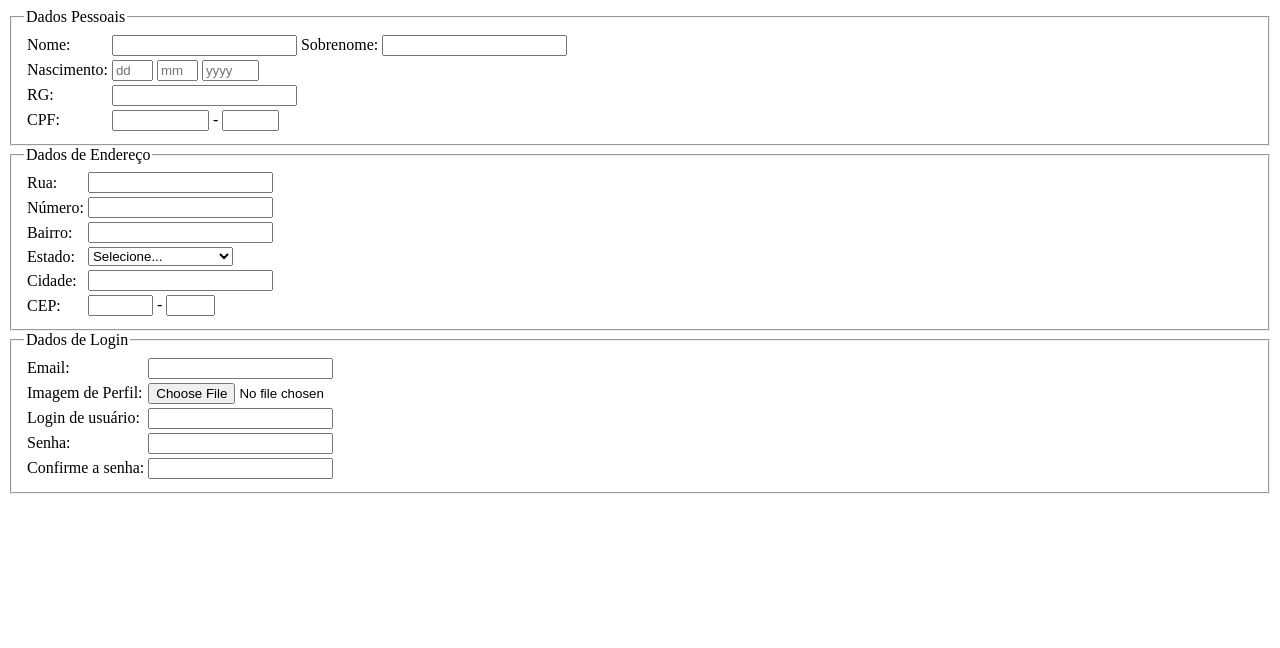
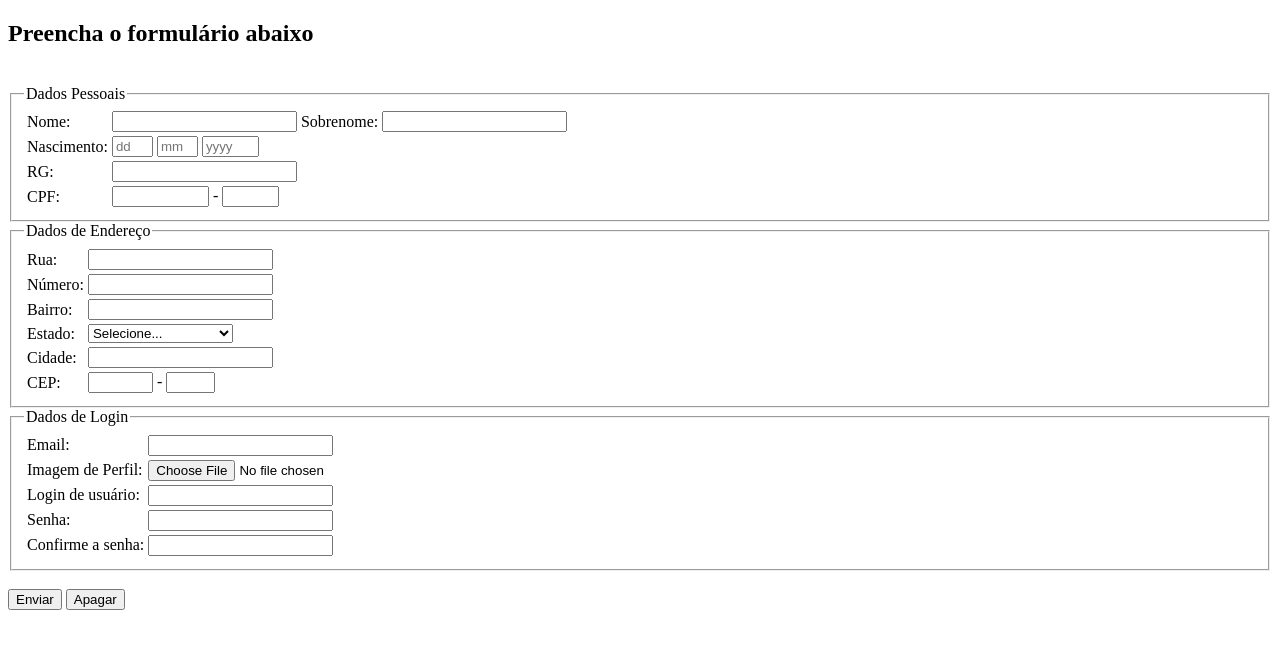
Before and after one commit to Zubizeru/ti113_html, a plain HTML site: page formulario2.html in a window 1280 px wide. Drawn offline with Linux system fonts and the light colour scheme.

Commit message:
feat: formulario 2, agora funcionando

```diff
--- a/formulario2.html
+++ b/formulario2.html
@@ -8,6 +8,7 @@
 </head>
 
 <body>
+    <h2>Preencha o formulário abaixo</h2><br>
     <!-- Dados Pessoais -->
     <form action="" method="get">
         <fieldset>
@@ -159,7 +160,11 @@
                 </tr>
             </table>
         </fieldset>
+        <br>
+        <button id="btn_enviar" name="btn_enviar" type="submit">Enviar</button>
+            <button id="btn_apagar" name="btn_apagar" type="submit">Apagar</button>
     </form>
+
 
 
 </body>
```
